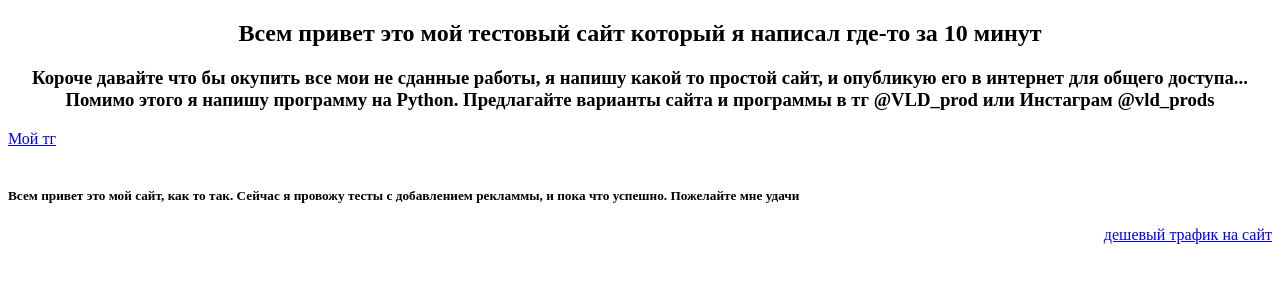
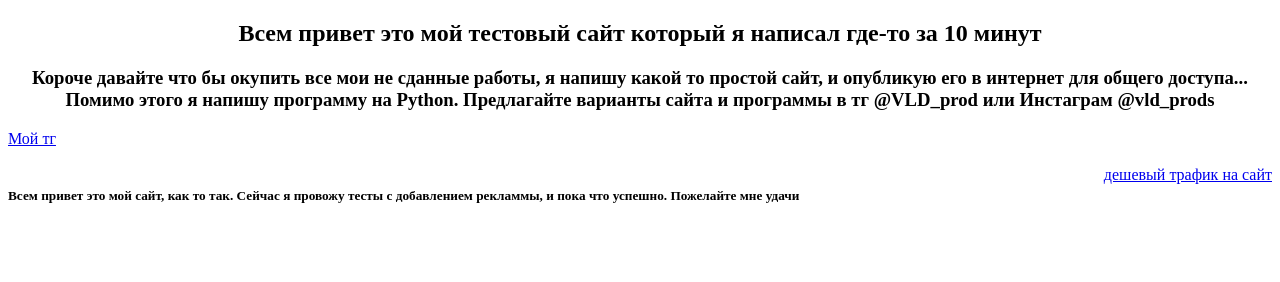
Before and after one commit to Vlad228EbaloSnosim/test_www, a plain HTML site: page index.html in a window 1280 px wide. Drawn offline with Linux system fonts and the light colour scheme.

Commit message:
Update index.html

```diff
--- a/index.html
+++ b/index.html
@@ -18,7 +18,7 @@
 						<a href="https://t.me/VLD_prod">Мой тг</a><br></br>
 	 </div>
 	<div style="width: 100%;">
-		<div style="float:left; width: 90%">
+		<div style="float:left; width: 80%">
 						<h5>Всем привет это мой сайт, как то так. Сейчас я провожу тесты с добавлением рекламмы, и пока что успешно. Пожелайте мне удачи</h5>
 		</div>
 		<div style="float: right;">
```
